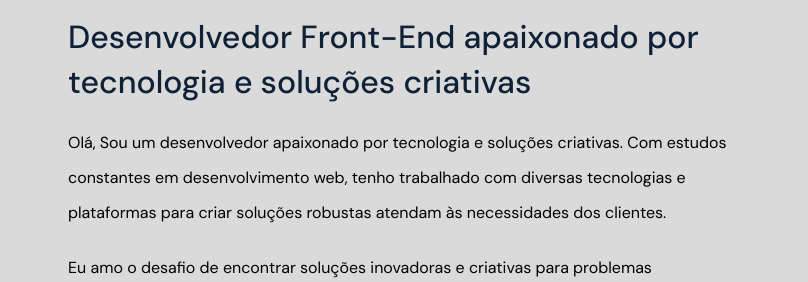
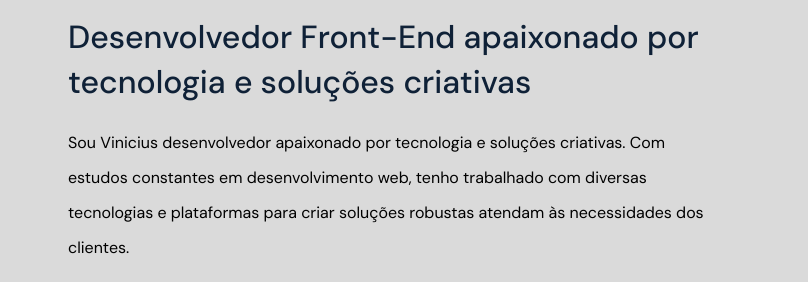
Before and after one commit to viniciusggama/PortfolioOFICIAL, a plain HTML site: page index.html in a window 1280 px wide. Shown: the part 1140-1422 px from the top of the page, 472-1280 px from the left. Drawn offline with Linux system fonts and the light colour scheme.

Commit message:
Update index.html

```diff
--- a/index.html
+++ b/index.html
@@ -83,7 +83,7 @@
           Desenvolvedor Front-End apaixonado por tecnologia e soluções criativas
         </h3>
         <p>
-          Olá, Sou um desenvolvedor apaixonado por
+          Sou Vinicius desenvolvedor apaixonado por
           tecnologia e soluções criativas. Com estudos constantes em
           desenvolvimento web, tenho trabalhado com diversas tecnologias e
           plataformas para criar soluções robustas atendam às
```
